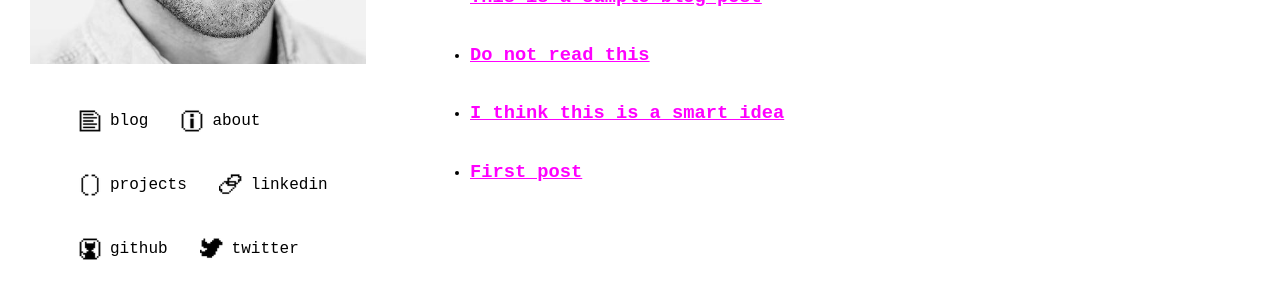
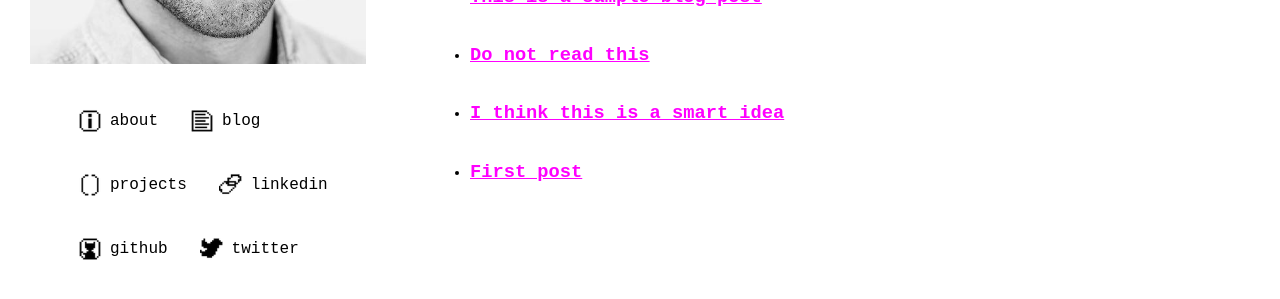
Before and after one commit to chansecampbell/chansecampbell.github.io, a Jekyll site: the page built from blog/index.html, in a window 1280 px wide. Shown: the part 292-591 px from the top of the page. Built offline with Jekyll 4.4.1, drawn with Linux system fonts in a browser that asks for light colours.

Commit message:
Swapped a buttons position in nav.

```diff
--- a/_layouts/post.html
+++ b/_layouts/post.html
@@ -22,8 +22,8 @@
 
     <ul class="nav">
       <div class="nav-inner">
+        <li><a href="/"><span class="icon info"></span>about</a></li>
         <li><a href="/blog"><span class="icon doc"></span>blog</a></li>
-        <li><a href="/about"><span class="icon info"></span>about</a></li>
         <li><a href="/projects"><span class="icon code"></span>projects</a></li>
         <li><a href="http://linkedin.com/in/chansecampbell" target="_blank"><span class="icon link"></span>linkedin</a></li>
         <li><a href="http://github.com/chansecampbell" target="_blank"><span class="icon github"></span>github</a></li>
```
